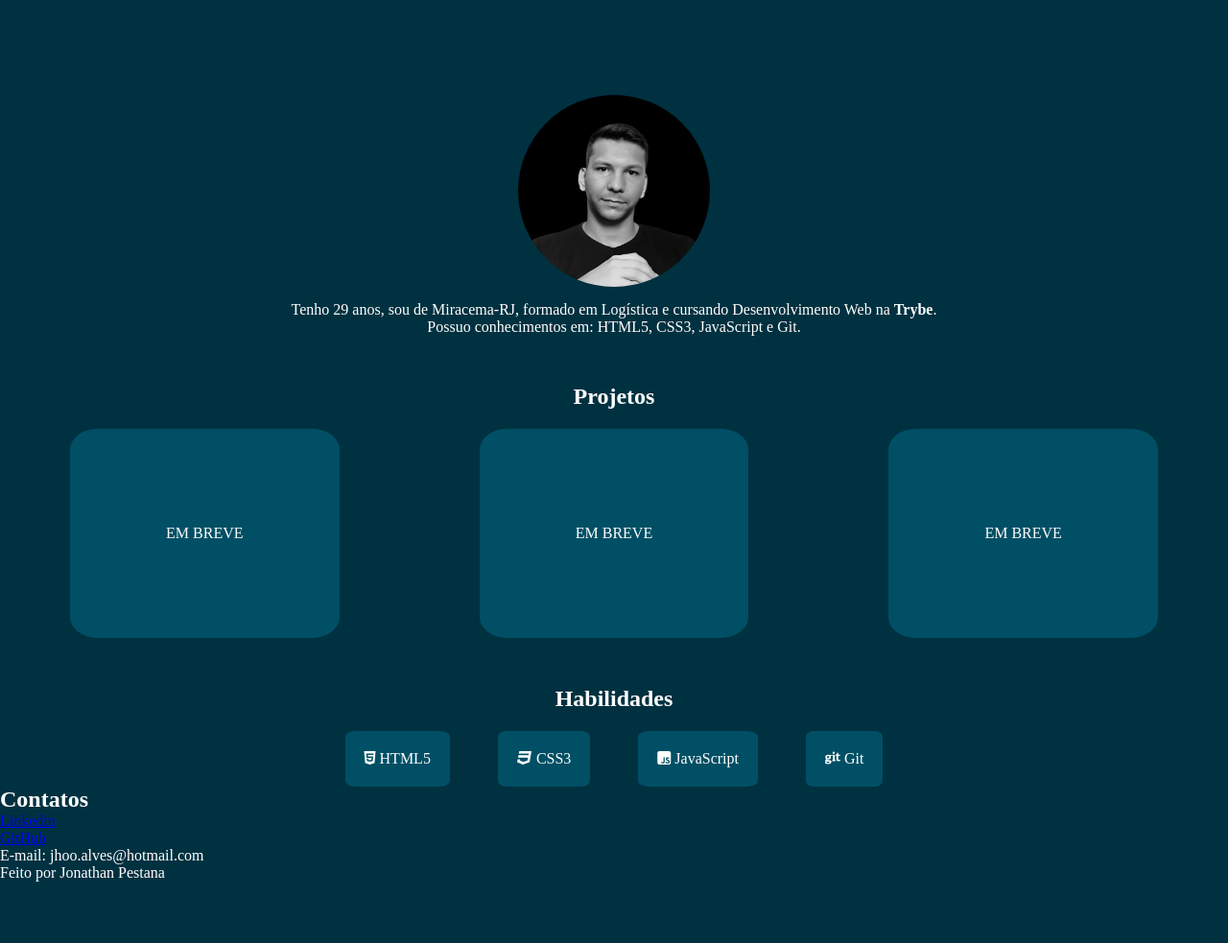
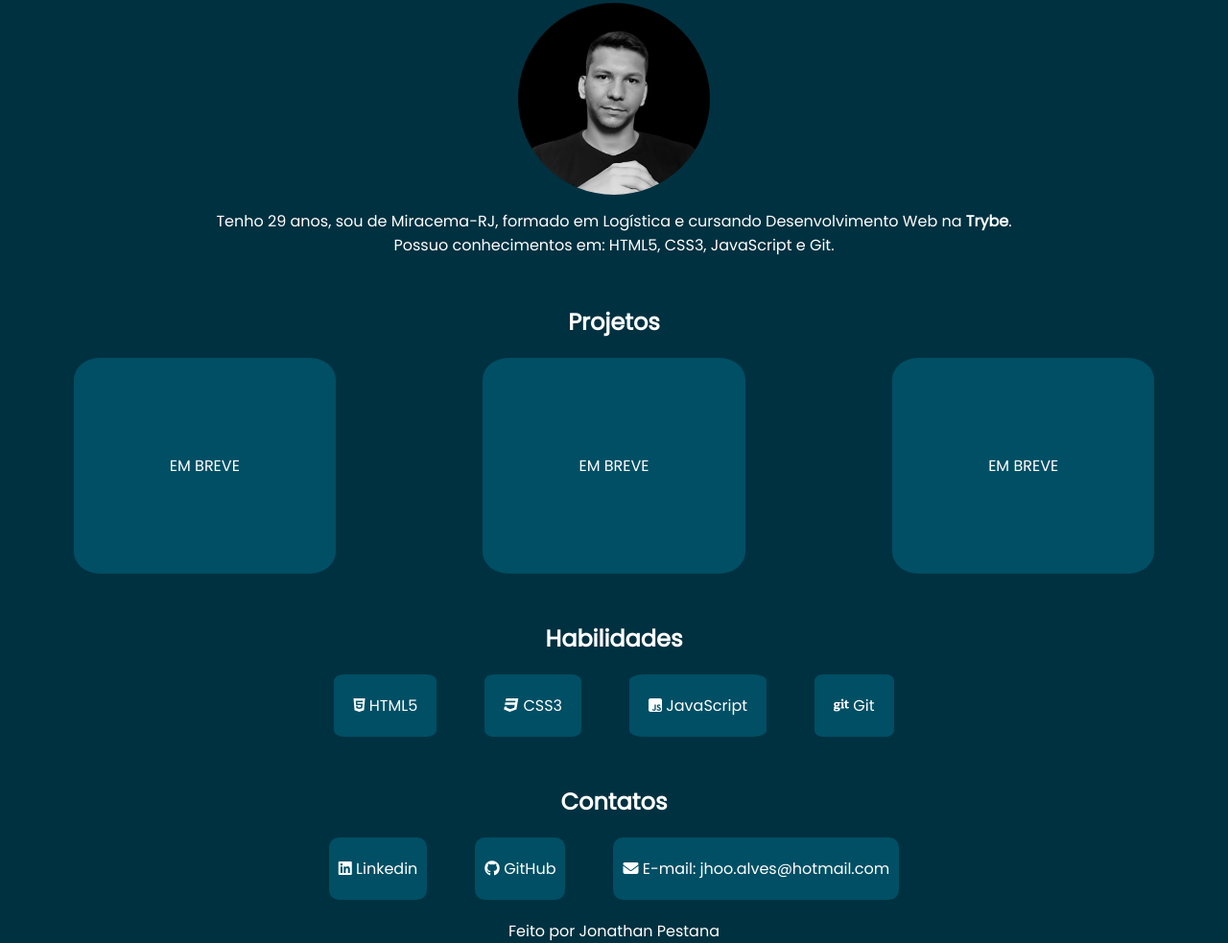
Before and after one commit to jonathanpestana/jonathanpestana.github.io, a plain HTML site: page index.html in a window 1280 px wide. Shown: the part 477-1460 px from the top of the page at 96% size. Before the commit the page ends 1396 px from the top, so only its background shows below. Drawn offline with Linux system fonts and the light colour scheme.

Commit message:
Ajustes em contatos

```diff
--- a/index.html
+++ b/index.html
@@ -8,6 +8,9 @@
     <link rel="stylesheet" href="style.css">
     <title>Jonathan Pestana | Portfólio</title>
     <script src="https://kit.fontawesome.com/bffefb713a.js" crossorigin="anonymous"></script>
+    <link rel="preconnect" href="https://fonts.googleapis.com">
+<link rel="preconnect" href="https://fonts.gstatic.com" crossorigin>
+<link href="https://fonts.googleapis.com/css2?family=Poppins&display=swap" rel="stylesheet">
 </head>
 
 <body>
@@ -55,15 +58,17 @@
     </ul>
     </div>
 
+    <div id="contatos">
     <h2>Contatos</h2>
 
     <ul>
-        <li><a href="https://www.linkedin.com/in/jonathanpestana/" target="_blank">Linkedin</a></li>
-        <li><a href="https://github.com/jonathanpestana" target="_blank">GitHub</a></li>
-        <li>E-mail: jhoo.alves@hotmail.com</li>
+        <li><a href="https://www.linkedin.com/in/jonathanpestana/" target="_blank"><i class="fa-brands fa-linkedin"></i> Linkedin</a></li>
+        <li><a href="https://github.com/jonathanpestana" target="_blank"><i class="fa-brands fa-github"></i> GitHub</a></li>
+        <li><i class="fa-solid fa-envelope"></i> E-mail: jhoo.alves@hotmail.com</li>
     </ul>
+    </div>
 
-    <p>Feito por Jonathan Pestana</p>
+    <p id="assinatura">Feito por Jonathan Pestana</p>
 
 </body>
 
--- a/style.css
+++ b/style.css
@@ -6,6 +6,7 @@
 body {
     background-color: #003140;
     color: white;
+    font-family: 'Poppins', sans-serif;;
 }
 
 /* cabeçalho */
@@ -17,12 +18,13 @@ body {
 #gif {
     position: absolute;
     width: 48%;
+    z-index: 1;
 }
 
 #apresentacao {
     position: relative;
     left: 60%;
-    top: 20%;
+    top: 25%;
 }
 
 #nome {
@@ -36,12 +38,12 @@ body {
     margin: 0 auto 15px auto;
     width: 200px;
     border-radius: 50%;
+    z-index: 2;
 }
 
 #sobreMim {
     display: flex;
     flex-direction: column;
-    margin-top: 12vh;
     text-align: center;
 }
 
@@ -85,3 +87,32 @@ body {
     padding: 20px;
     border-radius: 10%;
 }
+
+#contatos {
+    text-align: center;
+    margin-top: 50px;
+}
+
+#contatos ul {
+    display: flex;
+    justify-content: center;
+    gap: 50px;
+    list-style: none;
+    margin-top: 20px;
+}
+
+#contatos li {
+    background-color: #00b2df3b;
+    padding: 20px 10px;
+    border-radius: 10px;
+}
+
+#contatos a{
+    text-decoration: none;
+    color: white;
+}
+
+#assinatura {
+    text-align: center;
+    margin: 20px auto 0 auto;
+}
```
